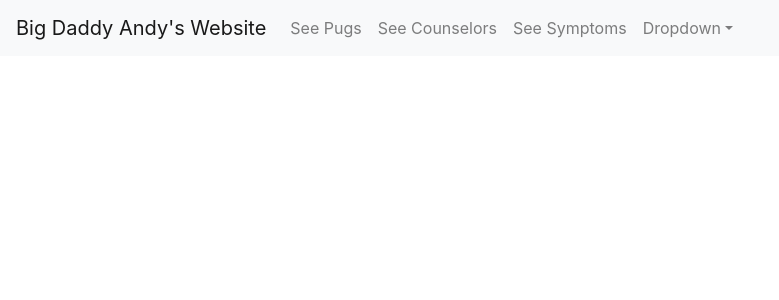
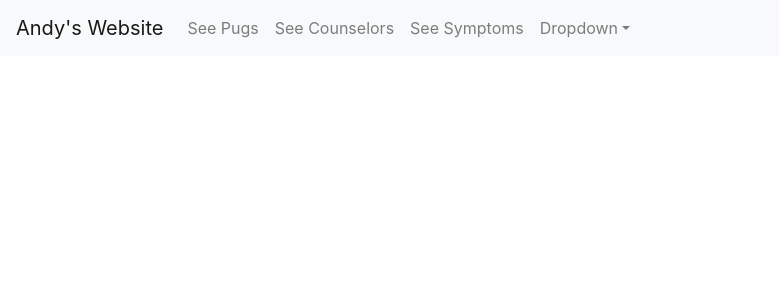
Before and after one commit to evan1997123/REACTFinalProject, a React (Create React App) app: page / in a window 1280 px wide. Shown: the top 300 px of the page, without its empty margins (0-779 px from the left). Built offline with nearby package versions, Linux system fonts and the light colour scheme.

Commit message:
REmove big daddy

```diff
--- a/src/App.js
+++ b/src/App.js
@@ -13,7 +13,7 @@ class App extends Component {
     return (
       <div>
         <Navbar bg="light" expand="lg">
-        <Navbar.Brand href="#home">Big Daddy Andy's Website</Navbar.Brand>
+        <Navbar.Brand href="#home">Andy's Website</Navbar.Brand>
         <Navbar.Toggle aria-controls="basic-navbar-nav" />
         <Navbar.Collapse id="basic-navbar-nav">
         <Nav className="mr-auto">
```
